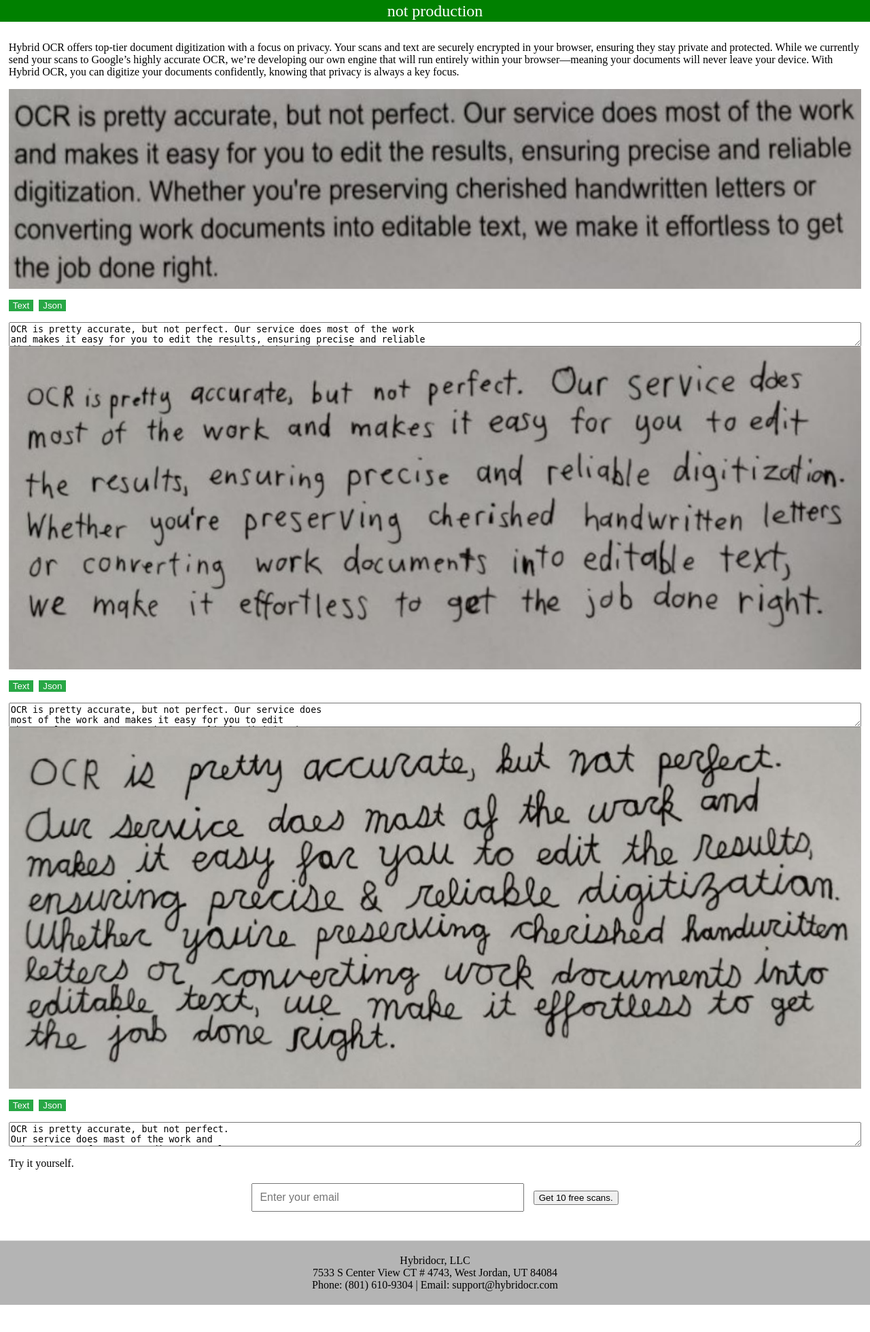
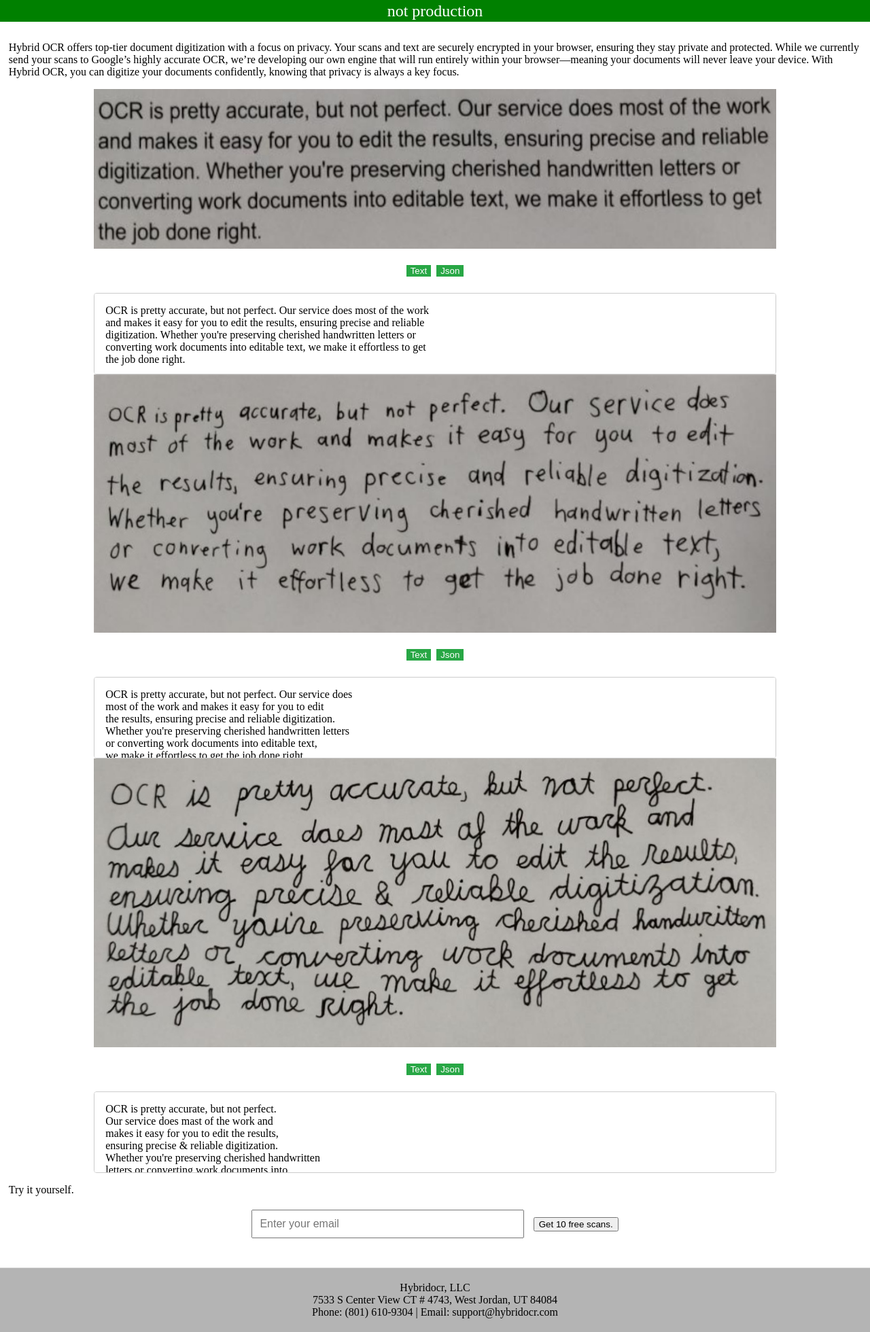
Before and after one commit to ezekielnewren/hybridocr, a Python web app: template website/templates/index.html in a window 1280 px wide. Shown: the whole page at 68% size. Before the commit the page ends 1920 px from the top, so only its background shows below. Run offline with Jinja, Linux system fonts and the light colour scheme; the template is opened without the code that fills it, so the values that code supplies are empty.

Commit message:
adjust the look of the textarea in showcase

```diff
--- a/website/static/css/style.css
+++ b/website/static/css/style.css
@@ -1,7 +1,28 @@
+.showcase img {
+  width: 80%; /* Ensure all images are the same width */
+  height: auto; /* Maintain aspect ratio */
+  display: block; /* Ensure no extra spacing below the image */
+  margin: 0 auto; /* Center align the images */
+}
+
+.showcase textarea {
+  width: 80%; /* Match the width of the image */
+  height: auto; /* Adjust height dynamically */
+  min-height: 15vh; /* Ensure a minimum height */
+  resize: none; /* Disable resizing */
+  border: 1px solid #ccc; /* Add a border for better visibility */
+  border-radius: .25rem; /* Slightly rounded corners */
+  padding: 1rem; /* Add padding for better text readability */
+  font-family: inherit; /* Match the page's font */
+  font-size: 1em; /* Adjust font size for readability */
+  box-sizing: border-box; /* Ensure padding doesn't affect width */
+}
+
 .showcase {
   display: flex;
   flex-direction: column;
-  gap: 1rem;
+  align-items: center;
+  gap: 1.5rem; /* Add spacing between elements */
 }
 
 .tab-button-container {
```
